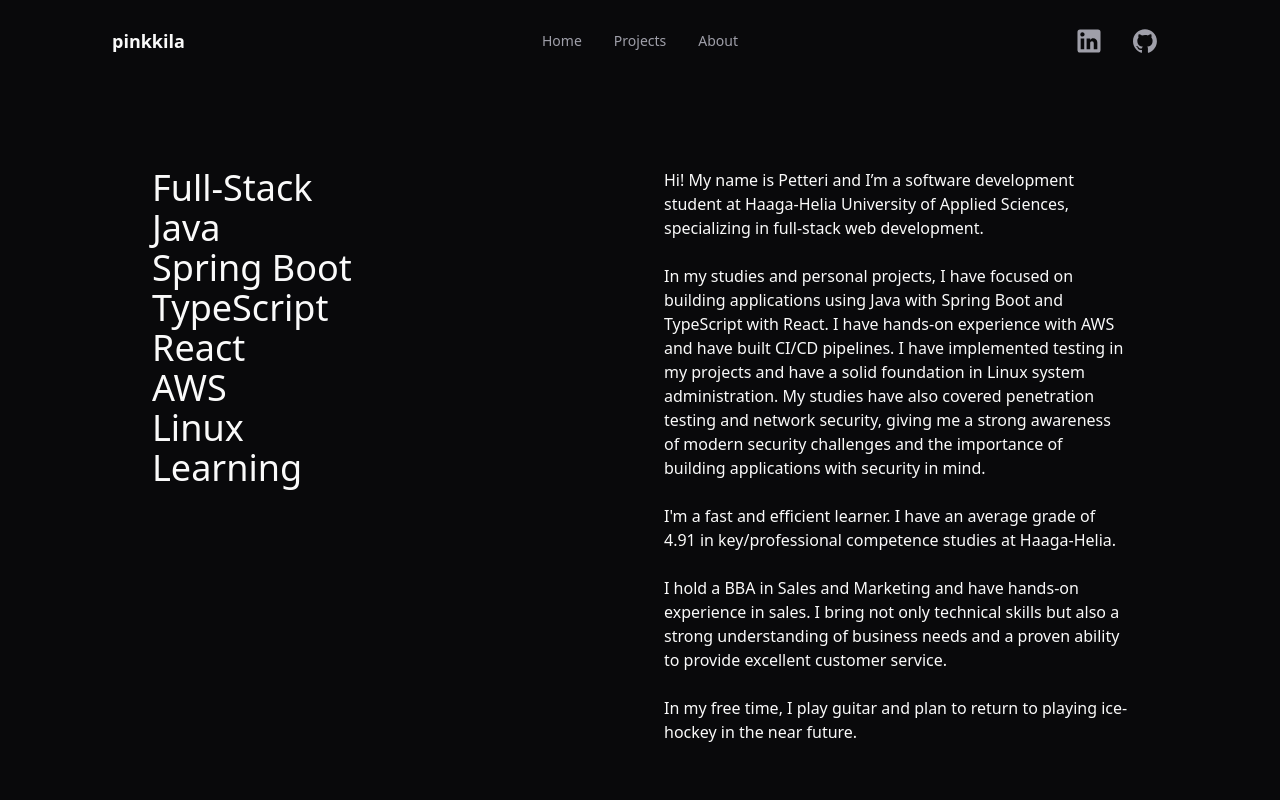
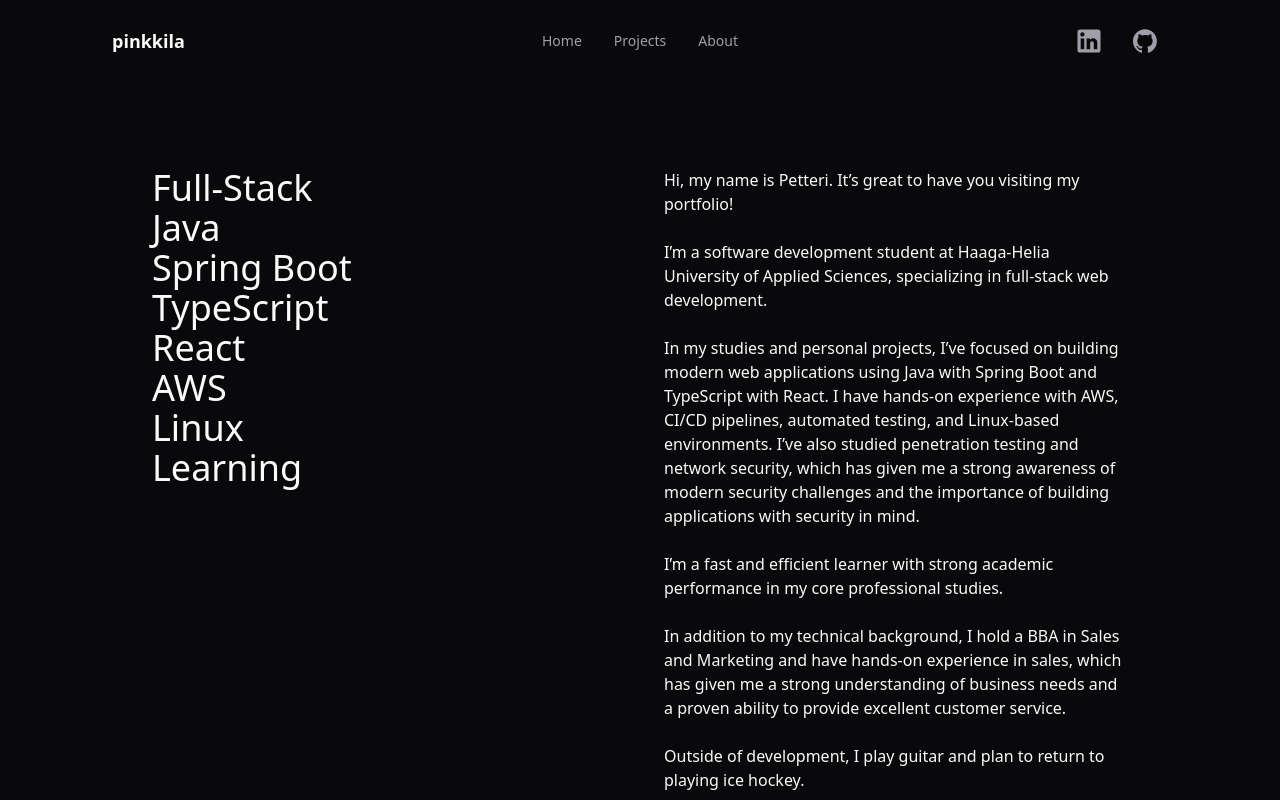
Before and after one commit to pinkkila/pinkkila-website, a React (Vite) app: page /about in a window 1280 px wide. Shown: the top 800 px of the page. Built offline with nearby package versions, Linux system fonts and the light colour scheme.

Commit message:
modify about text

```diff
--- a/src/components/About.tsx
+++ b/src/components/About.tsx
@@ -19,37 +19,41 @@ export default function About() {
 
             <div className="space-y-6">
               <TextEffectDelayP delay={0.6}>
-                Hi! My name is Petteri and I’m a software development student at
-                Haaga-Helia University of Applied Sciences, specializing in
-                full-stack web development.
+                Hi, my name is Petteri. It’s great to have you visiting my
+                portfolio!
+              </TextEffectDelayP>
+
+              <TextEffectDelayP delay={0.6}>
+                I’m a software development student at Haaga-Helia University of
+                Applied Sciences, specializing in full-stack web development.
               </TextEffectDelayP>
 
               <TextEffectDelayP delay={0.7}>
-                In my studies and personal projects, I have focused on building
-                applications using Java with Spring Boot and TypeScript with
-                React. I have hands-on experience with AWS and have built CI/CD
-                pipelines. I have implemented testing in my projects and have a
-                solid foundation in Linux system administration. My studies have
-                also covered penetration testing and network security, giving me
-                a strong awareness of modern security challenges and the
-                importance of building applications with security in mind.
+                In my studies and personal projects, I’ve focused on building
+                modern web applications using Java with Spring Boot and
+                TypeScript with React. I have hands-on experience with AWS,
+                CI/CD pipelines, automated testing, and Linux-based
+                environments. I’ve also studied penetration testing and network
+                security, which has given me a strong awareness of modern
+                security challenges and the importance of building applications
+                with security in mind.
               </TextEffectDelayP>
 
               <TextEffectDelayP delay={0.8}>
-                I'm a fast and efficient learner. I have an average grade of
-                4.91 in key/professional competence studies at Haaga-Helia.
+                I’m a fast and efficient learner with strong academic
+                performance in my core professional studies.
               </TextEffectDelayP>
 
               <TextEffectDelayP delay={0.9}>
-                I hold a BBA in Sales and Marketing and have hands-on experience
-                in sales. I bring not only technical skills but also a strong
-                understanding of business needs and a proven ability to provide
-                excellent customer service.
+                In addition to my technical background, I hold a BBA in Sales
+                and Marketing and have hands-on experience in sales, which has
+                given me a strong understanding of business needs and a proven
+                ability to provide excellent customer service.
               </TextEffectDelayP>
 
               <TextEffectDelayP delay={1}>
-                In my free time, I play guitar and plan to return to playing
-                ice-hockey in the near future.
+                Outside of development, I play guitar and plan to return to
+                playing ice hockey.
               </TextEffectDelayP>
             </div>
           </div>
```
